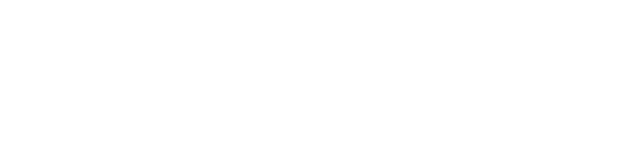
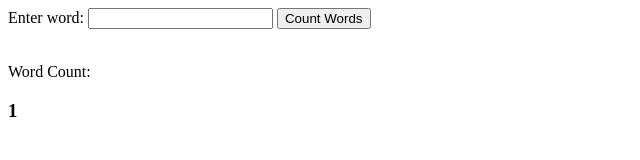
Before and after one commit to acciojob/mini-scrabble-rup52333, a website: page main.html in a window 1280 px wide. Shown: the whole page, without its empty margins (0-640 px from the left). Drawn offline with Linux system fonts and the light colour scheme.

Commit message:
created a submission

```diff
--- a/main.html
+++ b/main.html
@@ -8,6 +8,17 @@
 
 <body>
 	<!-- the entire body must be written by student -->
+<label for="evaluatedText">Enter word:
+<input type="text" id="evaluatedText" name="evaluatedText">
+
+	    <button onclick="countWords()">
+        Count Words
+    </button>
+    <br><br>
+
+    <p> Word Count:
+<h3 id="letterCount">0</h3>
+    </p>
     <script type="text/javascript" src="./script.js">
 </script>
 
--- a/script.js
+++ b/script.js
@@ -1 +1,19 @@
 //your code here
+var text = document.getElementById("evaluatedText").value;
+var numWords = 0;
+
+            // Loop through the text
+            // and count spaces in it
+            for (var i = 0; i < text.length; i++) {
+                var currentCharacter = text[i];
+
+                // Check if the character is a space
+                if (currentCharacter == " ") {
+                    numWords += 1;
+                }
+            }
+numWords += 1;
+
+            // Display it as output
+            document.getElementById("letterCount")
+                .innerHTML = numWords;
```
